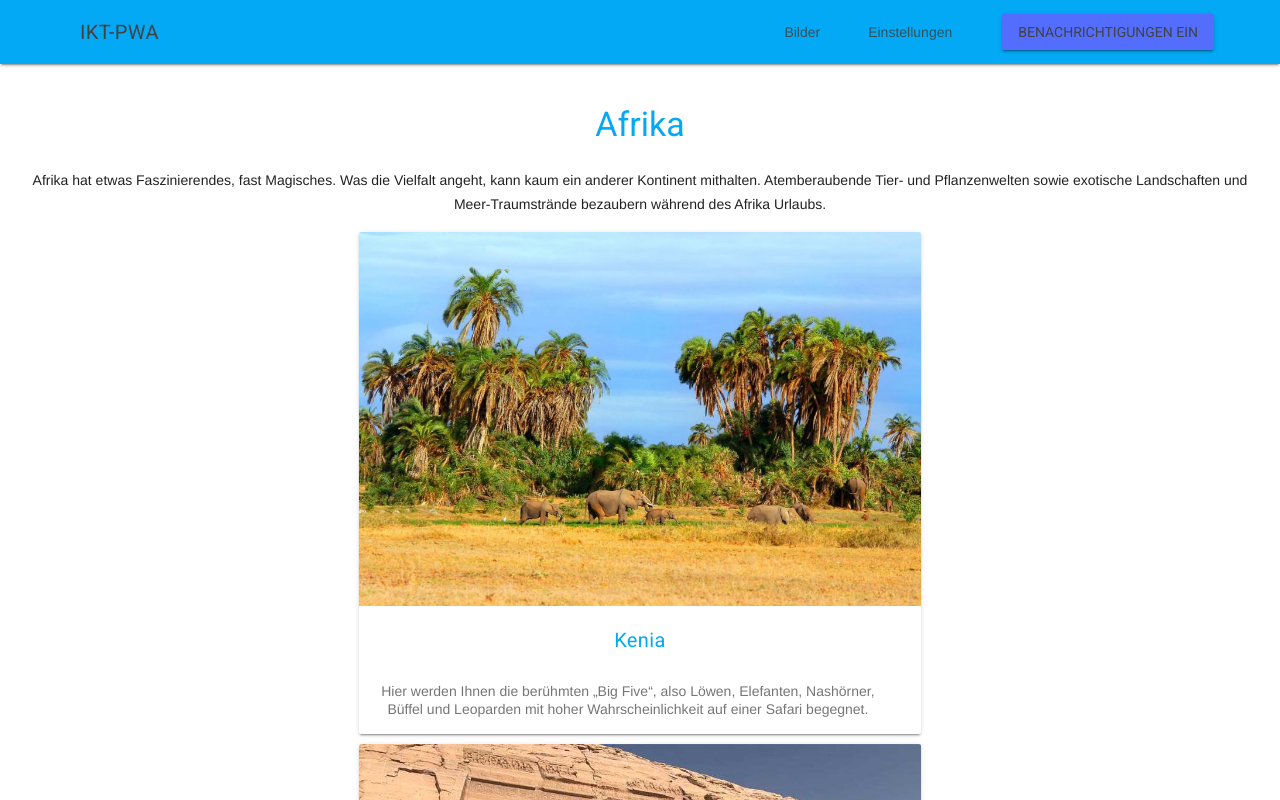
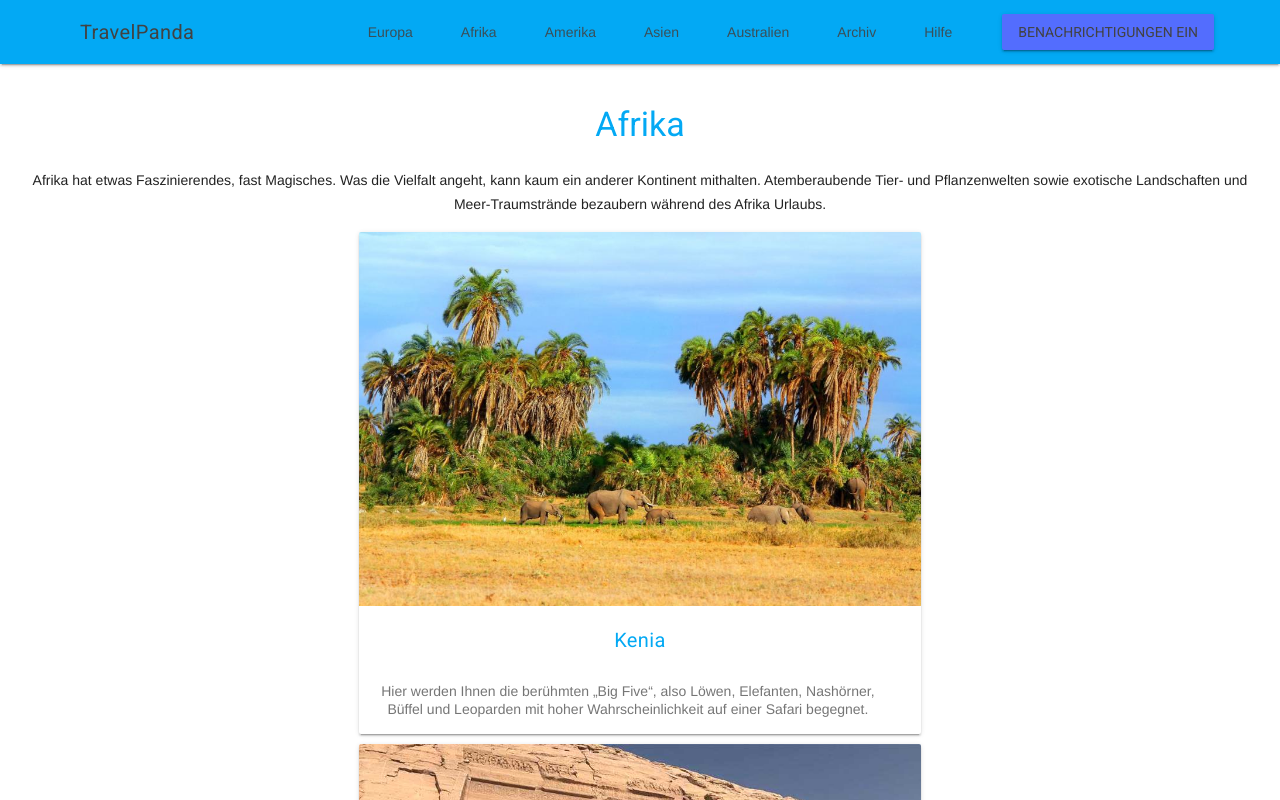
Before and after one commit to Neslihan1/IKT_PWA_22, a website: page public/afrika/index.html in a window 1280 px wide. Drawn offline with nearby package versions, Linux system fonts and the light colour scheme; a script that the page names is missing.

Commit message:
Afrika-Manifest

```diff
--- a/public/afrika/index.html
+++ b/public/afrika/index.html
@@ -5,7 +5,7 @@
   <meta name="viewport"
         content="width=device-width, user-scalable=no, initial-scale=1.0, maximum-scale=1.0, minimum-scale=1.0">
   <meta http-equiv="X-UA-Compatible" content="ie=edge">
-  <title>Australien</title>
+  <title>Afrika</title>
   <link rel="stylesheet" href="https://fonts.googleapis.com/css?family=Roboto:400,700" rel="stylesheet">
   <link rel="stylesheet" href="https://fonts.googleapis.com/icon?family=Material+Icons">
   <link rel="stylesheet" href="https://code.getmdl.io/1.3.0/material.light_blue-indigo.min.css">
@@ -20,17 +20,16 @@
 
 <meta name="apple-mobile-web-app-capable" content="yes">
 <meta name="apple-mobile-web-app-status-bar-style" content="black">
-<meta name="apple-mobile-web-app-title" content="HTW-Insta">
-<link rel="apple-touch-icon" href="/src/images/icons/ios-fiw57x57.png" sizes="57x57">
-<link rel="apple-touch-icon" href="/src/images/icons/ios-fiw60x60.png" sizes="60x60">
-<link rel="apple-touch-icon" href="/src/images/icons/ios-fiw72x72.png" sizes="72x72">
-<link rel="apple-touch-icon" href="/src/images/icons/ios-fiw76x76.png" sizes="76x76">
-<link rel="apple-touch-icon" href="/src/images/icons/ios-fiw114x114.png" sizes="114x114">
-<link rel="apple-touch-icon" href="/src/images/icons/ios-fiw120x120.png" sizes="120x120">
-<link rel="apple-touch-icon" href="/src/images/icons/ios-fiw144x144.png" sizes="144x144">
-<link rel="apple-touch-icon" href="/src/images/icons/ios-fiw152x152.png" sizes="152x152">
-<link rel="apple-touch-icon" href="/src/images/icons/ios-fiw180x180.png" sizes="180x180">
-
+<meta name="apple-mobile-web-app-title" content="TravelPanda">
+<link rel="apple-touch-icon" href="/src/images/icons/apple-icon-57x57.png" sizes="57x57">
+<link rel="apple-touch-icon" href="/src/images/icons/apple-icon-60x60.png" sizes="60x60">
+<link rel="apple-touch-icon" href="/src/images/icons/apple-icon-72x72.png" sizes="72x72">
+<link rel="apple-touch-icon" href="/src/images/icons/apple-icon-76x76.png" sizes="76x76">
+<link rel="apple-touch-icon" href="/src/images/icons/apple-icon-114x114.png" sizes="114x114">
+<link rel="apple-touch-icon" href="/src/images/icons/apple-icon-120x120.png" sizes="120x120">
+<link rel="apple-touch-icon" href="/src/images/icons/apple-icon-144x144.png" sizes="144x144">
+<link rel="apple-touch-icon" href="/src/images/icons/apple-icon-152x152.png" sizes="152x152">
+<link rel="apple-touch-icon" href="/src/images/icons/apple-icon-180x180.png" sizes="180x180">
 
 
 </head>
@@ -41,13 +40,18 @@
     <header class="mdl-layout__header">
       <div class="mdl-layout__header-row">
         <!-- Title -->
-        <span class="mdl-layout-title">IKT-PWA</span>
+        <span class="mdl-layout-title">TravelPanda</span>
         <!-- Add spacer, to align navigation to the right -->
         <div class="mdl-layout-spacer"></div>
         <!-- Navigation. We hide it in small screens. -->
         <nav class="mdl-navigation mdl-layout--large-screen-only">
-          <a class="mdl-navigation__link" href="/">Bilder</a>
-          <a class="mdl-navigation__link" href="/settings">Einstellungen</a>
+          <a class="mdl-navigation__link" href="/europa">Europa</a>
+            <a class="mdl-navigation__link" href="/afrika">Afrika</a>
+            <a class="mdl-navigation__link" href="/amerika">Amerika</a>
+            <a class="mdl-navigation__link" href="/asien">Asien</a>
+            <a class="mdl-navigation__link" href="/australien">Australien</a>
+            <a class="mdl-navigation__link" href="/archiv">Archiv</a>
+            <a class="mdl-navigation__link" href="/help">Hilfe</a>
           <div class="drawer-option">
             <button class="enable-notifications mdl-button mdl-js-button mdl-button--raised mdl-button--colored mdl-color--accent">
               Benachrichtigungen Ein
@@ -57,10 +61,16 @@
       </div>
     </header>
     <div class="mdl-layout__drawer">
-      <span class="mdl-layout-title">IKT-PWA</span>
+      <span class="mdl-layout-title">TravelPanda</span>
       <nav class="mdl-navigation">
         <a class="mdl-navigation__link" href="/">Feed</a>
-        <a class="mdl-navigation__link" href="/help">Help</a>
+        <a class="mdl-navigation__link" href="/europa">Europa</a>
+          <a class="mdl-navigation__link" href="/afrika">Afrika</a>
+          <a class="mdl-navigation__link" href="/amerika">Amerika</a>
+          <a class="mdl-navigation__link" href="/asien">Asien</a>
+          <a class="mdl-navigation__link" href="/australien">Australien</a>
+          <a class="mdl-navigation__link" href="/archiv">Archiv</a>
+          <a class="mdl-navigation__link" href="/help">Hilfe</a>
         <div class="drawer-option">
           <button class="enable-notifications mdl-button mdl-js-button mdl-button--raised mdl-button--colored mdl-color--accent">
             Benachrichtigungen Ein
@@ -77,23 +87,9 @@
         <p>Afrika hat etwas Faszinierendes, fast Magisches. Was die Vielfalt angeht, kann kaum ein anderer Kontinent mithalten.
           Atemberaubende Tier- und Pflanzenwelten sowie exotische Landschaften und Meer-Traumstrände bezaubern während des
           Afrika Urlaubs. </p>
+         <div class="page-content">
 
-        <!--<h5 class="text-center mdl-color-text--primary">Hier kommen die Top 10 von Australien</h5>-->
-
-
-      <!--
-        <img src="/src/images/htw.jpg"
-        alt="HTW Wilhelminenhof"
-        class="main-image">
-      -->
-
-          <div class="page-content">
-
-
-          <!---  <div id="shared-moments"></div>-->
-
-
-            <div id="shared-moments"></div>
+         <div id="shared-moments"></div>
 
 
         <div class="shared-moment-card mdl-card mdl-shadow--2dp">
@@ -113,11 +109,7 @@
 
           <div class="page-content">
 
-
-            <!---  <div id="shared-moments"></div>-->
-
-
-              <div id="shared-moments"></div>
+           <div id="shared-moments"></div>
           <div class="shared-moment-card mdl-card mdl-shadow--2dp">
             <img src="/src/images/kairo.jpg"
             alt="kairo"
```
